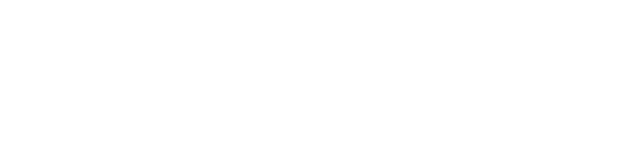
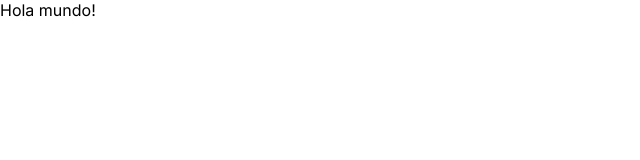
Before and after one commit to hannah-robinson/web-components, a plain HTML site: page index.html in a window 1280 px wide. Shown: the whole page, without its empty margins (0-640 px from the left). Drawn offline with Linux system fonts and the light colour scheme.

Commit message:
Use 'this' to reference web component itself

```diff
--- a/component.js
+++ b/component.js
@@ -1,7 +1,7 @@
 class WebComponent extends HTMLElement {
   constructor() {
     super() // calls constructor of the class it is extending, in this case HTMLElement
-    console.log('Hoola!')
+    console.log(this.innerHTML)
   }
 }
 
--- a/index.html
+++ b/index.html
@@ -19,7 +19,7 @@
     <link rel="stylesheet" href="style.css" />
   </head>
   <body>
-    <web-component></web-component>
+    <web-component>Hola mundo!</web-component>
     <!-- Script -->
     <script src="component.js"></script>
   </body>
```
